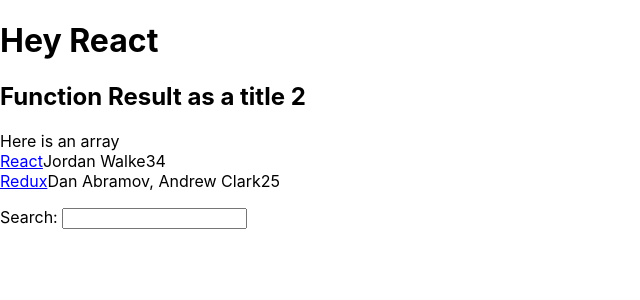
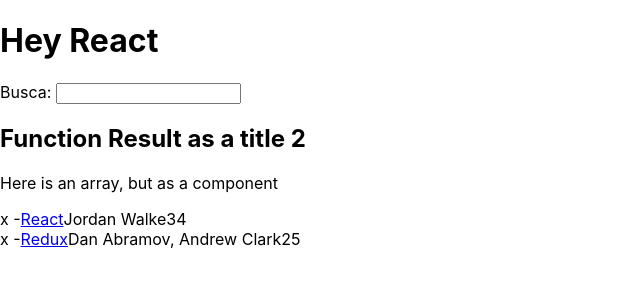
Before and after one commit to Ralphive/study, a React (Create React App) app in the folder react/hacker-stories/: page / in a window 1280 px wide. Shown: the top 300 px of the page, without its empty margins (0-640 px from the left). Built offline with nearby package versions, Linux system fonts and the light colour scheme.

Commit message:
add components

```diff
--- a/react/hacker-stories/src/App.js
+++ b/react/hacker-stories/src/App.js
@@ -31,15 +31,33 @@
 function App() {
     return (
         <div>
+            <Header />
+
+            <h2>{getTitle("Function Result")} as a title 2</h2>
+            <p>Here is an array, but as a component</p>
+            <List />
+        </div>
+    );
+}
+export default App;
+
+function Header() {
+    return (
+        <header>
             <h1>
                 {welcome.greeting} {welcome.title}
             </h1>
-            <h2>{getTitle("Function Result")} as a title 2</h2>
-            <p>
-                Here is an array{" "}
-                {list.map((item) => {
+            <label htmlFor="search">Busca: </label>
+            <input id="search" type="text" />
+        </header>
+    );
+}
+
+function List() {
+    return list.map(function (item) {
         return (
             <div key={item.objectID}>
+                x -
                 <span>
                     <a href={item.url}>{item.title}</a>
                 </span>
@@ -48,11 +66,5 @@
                 <span>{item.points}</span>
             </div>
         );
-                })}
-            </p>
-            <label htmlFor="search">Search: </label>
-            <input id="search" type="text" />
-        </div>
-    );
+    });
 }
-export default App;
```
Lines whose indentation alone changed are shown as unchanged.
